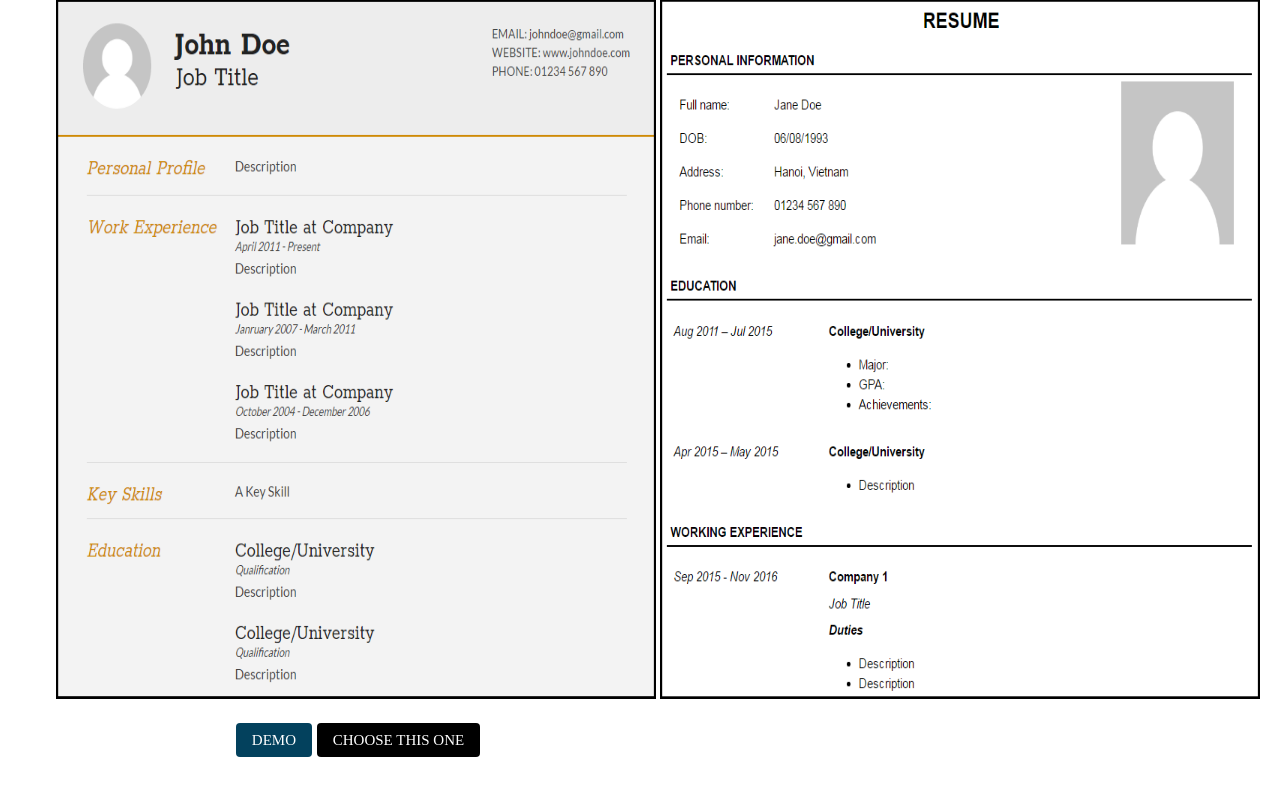
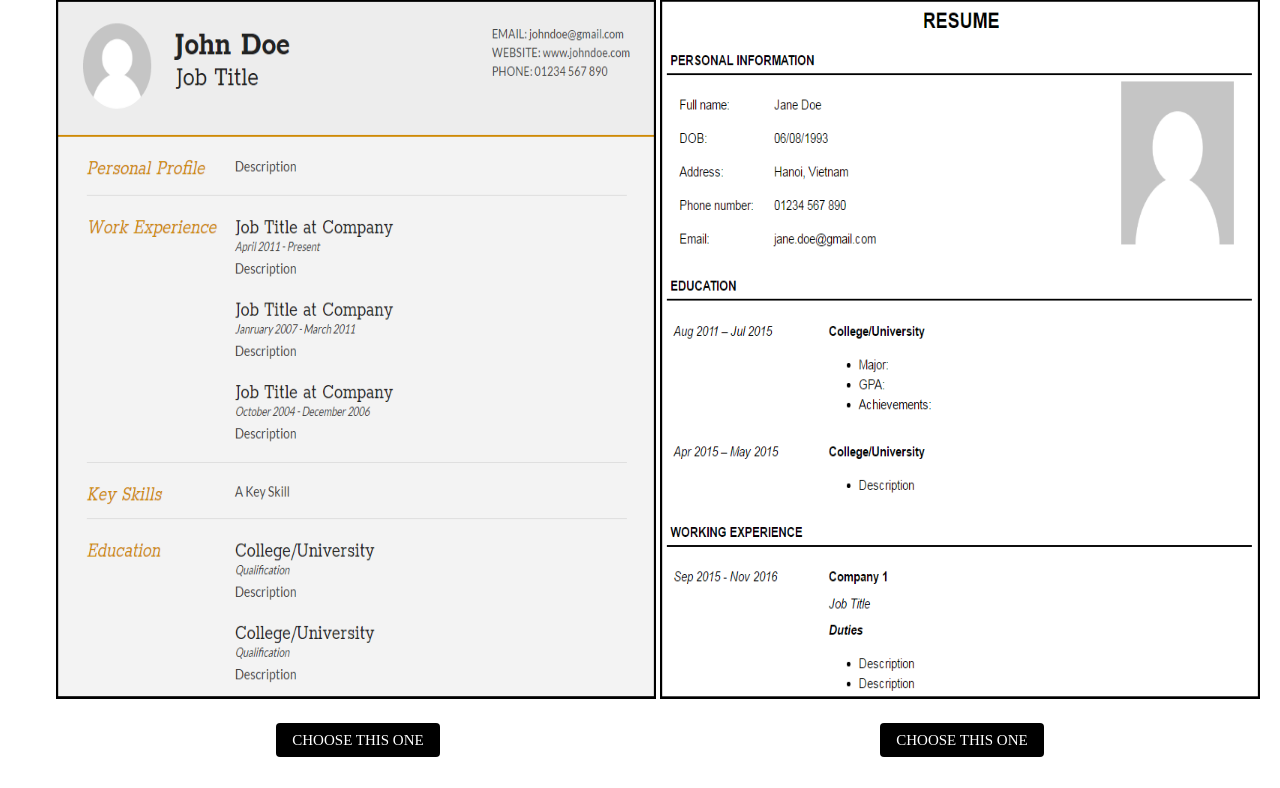
Before and after one commit to thaihaluong/CVfactory, a Flask app: page / in a window 1280 px wide. Shown: the part 975-1763 px from the top of the page. Run offline with Flask 2, Linux system fonts and the light colour scheme; some libraries are stand-ins or nearby versions.

Commit message:
no message

```diff
--- a/app.py
+++ b/app.py
@@ -2,14 +2,15 @@ from flask import Flask, render_template, request, url_for
 import os
 
 import pdfkit
+app = Flask(__name__)
+
+@app.route ('/print')
+def print():
+    dir_path = os.getcwd()
+    config = pdfkit.configuration(wkhtmltopdf=dir_path + "\wkhtmltopdf\\bin\wkhtmltopdf.exe")
+    pdfkit.from_url('http://jane68.herokuapp.com/cv', 'out.pdf', configuration=config)
 
 
-dir_path = os.getcwd()
-config = pdfkit.configuration(wkhtmltopdf=dir_path + "\wkhtmltopdf\\bin\wkhtmltopdf.exe")
-pdfkit.from_url('http://jane68.herokuapp.com/cv', 'out.pdf', configuration=config)
-
-
-app = Flask(__name__)
 app.config['IMAGE_FOLDER'] = os.path.join(os.path.dirname(os.path.abspath(__file__)),'image')
 @app.route('/')
 def hello_world():
--- a/templates/cv_maker.html
+++ b/templates/cv_maker.html
@@ -96,8 +96,7 @@ function carousel() {
         <br/>
         <div align="center">
 
-            <button id="demobtn" CLASS="w3-btn w3-round" style="background-color: #03415D;font-family: 'NBN Commerce'" >DEMO</button>
-            <a href="{{ url_for('cv_form_tem1') }}">
+        <a href="{{ url_for('cv_form_tem1') }}">
         <button CLASS="w3-btn w3-round" style="font-family: 'NBN Commerce'" >CHOOSE THIS ONE</button>
         </a>
         </div>
@@ -105,10 +104,16 @@ function carousel() {
     </div>
         <div class="w3-half w3-border-black">
         <h3 STYLE="font-family: 'UTM Bebas'" align="center">TEMPLATE 2</h3>
-        <a href="{{ url_for('cv_form_tem2') }}">
+
             <img src="../static/Temp2.png" alt="Temp2" style="width:600px;height: 700px">
+            <br/>
+        <br/>
+    <div align="center">
+        <a  href="{{ url_for('cv_form_tem2') }}">
+        <button CLASS="w3-btn w3-round" style="font-family: 'NBN Commerce'" >CHOOSE THIS ONE</button>
 
         </a>
+    </div>
 
     </div>
 
```
Also changed, not shown: 1 other file.
